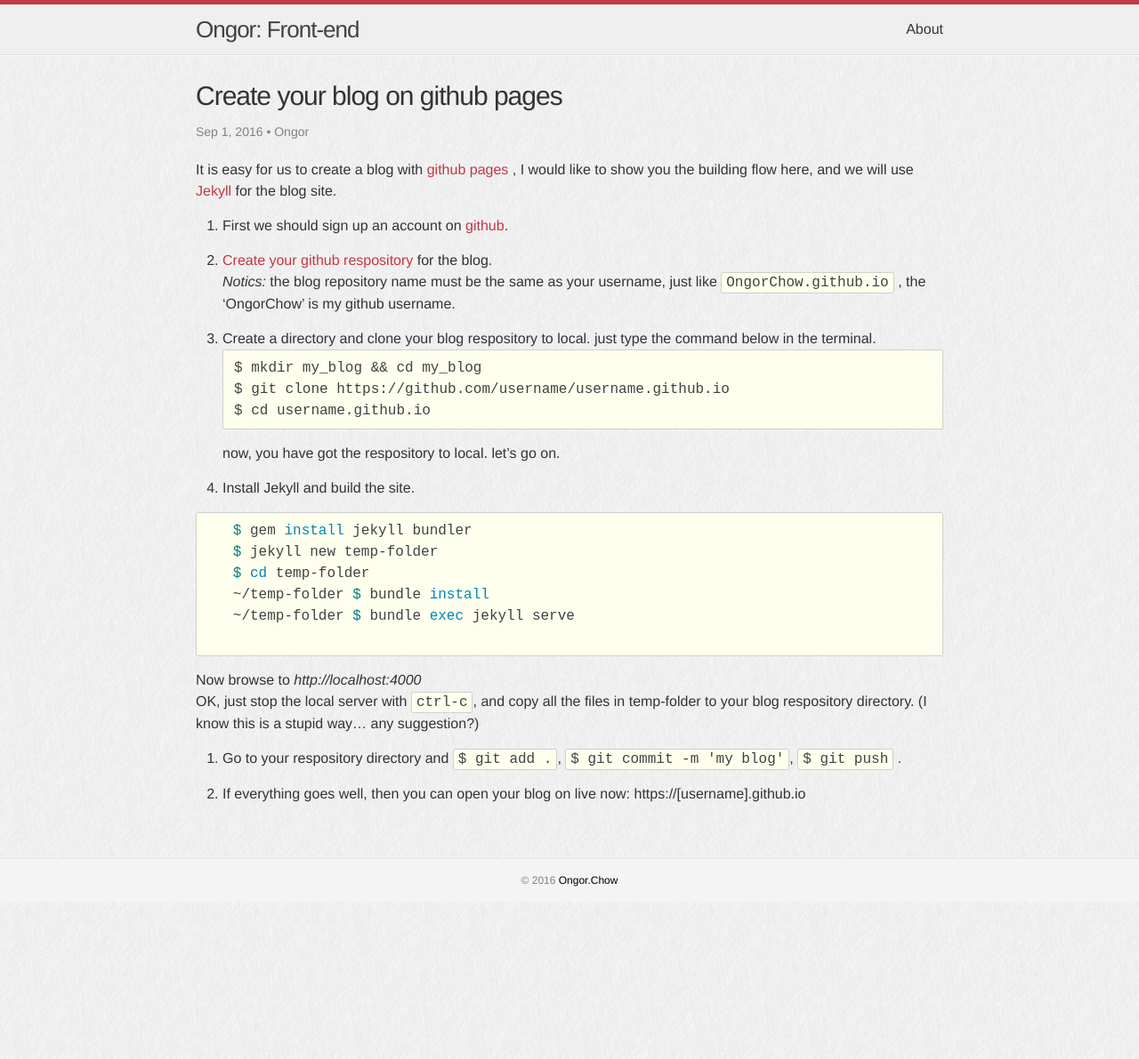
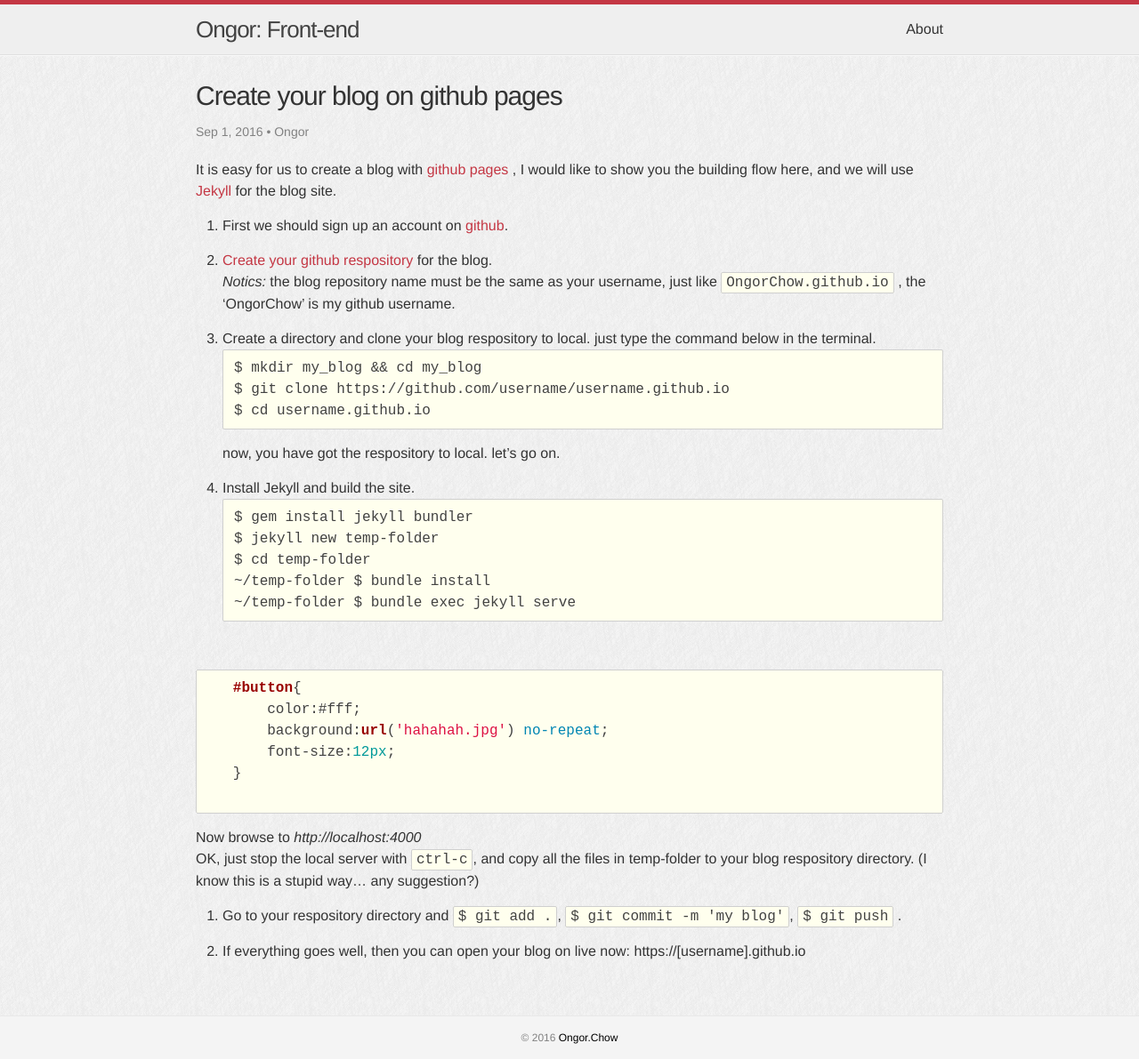
Before and after one commit to OngorChow/OngorChow.github.io, a Jekyll site: the page built from _posts/2016-08-30-create-your-blog-on-github.markdown, in a window 1280 px wide. Shown: the whole page at 89% size. Built offline with Jekyll 4.4.1, drawn with Linux system fonts in a browser that asks for light colours; before the commit the page ends 1014 px from its top, so only the background shows below that.

Commit message:
hightlight test

```diff
--- a/_posts/2016-08-30-create-your-blog-on-github.markdown
+++ b/_posts/2016-08-30-create-your-blog-on-github.markdown
@@ -3,7 +3,7 @@ layout: post
 title:  "Create your blog on github pages"
 date:   2016-09-01 14:22 +0800
 categories: github blog jekyll
-author: Ongor
+author: "Ongor"
 ---
 
 It is easy for us to create a blog with [github pages](https://pages.github.com/) , I would like to show you the building flow here, and we will use [Jekyll](https://jekyllrb.com/) for the blog site.
@@ -17,12 +17,20 @@ It is easy for us to create a blog with [github pages](https://pages.github.com/
     now, you have got the respository to local. let's go on.
 
 4. Install Jekyll and build the site.<br/>
-   {% highlight bash %}
+   <pre>
    $ gem install jekyll bundler
    $ jekyll new temp-folder
    $ cd temp-folder
    ~/temp-folder $ bundle install
    ~/temp-folder $ bundle exec jekyll serve
+   </pre>
+   <br/>
+   {% highlight css %}
+   #button{
+       color:#fff;
+       background:url('hahahah.jpg') no-repeat;
+       font-size:12px;
+   }
    {% endhighlight %}
    Now browse to *http://localhost:4000*
    <br/>
```
